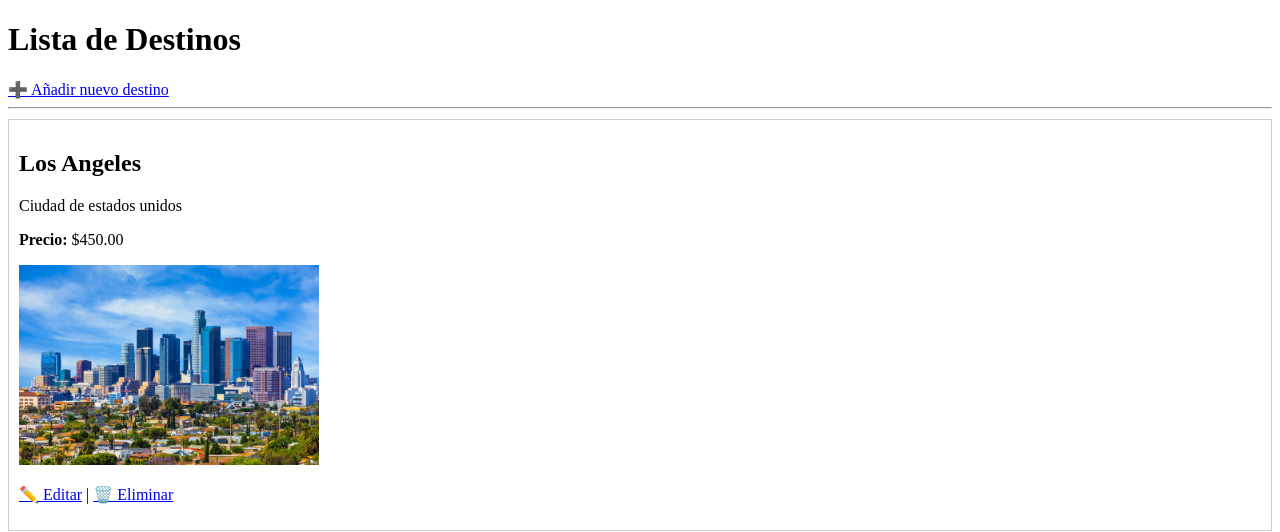
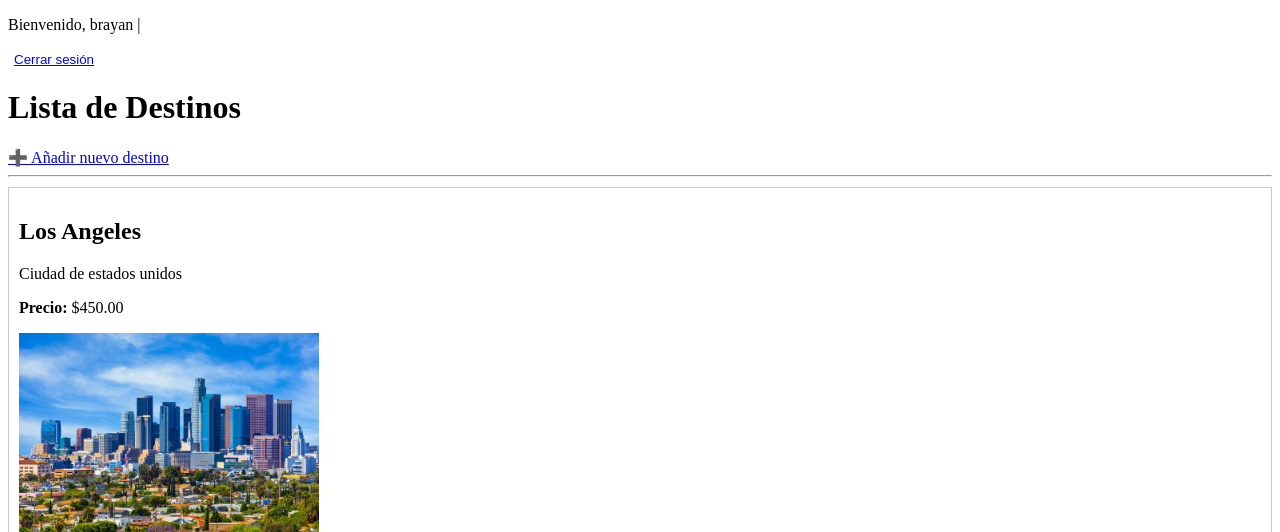
Before and after one commit to Andhyb/Programaci-n-Web-2-Teor-a-B, a Django app: page /destinos/ in a window 1280 px wide. Shown: the top 532 px of the page. Run offline with Django 5.2, Linux system fonts and the light colour scheme; a user stored in the database is signed in; data comes from the database, SQL or seed files in the repository; both versions use the stored data as it was after the commit.

Commit message:
Corregimos varios errores y cambiamos el html de lista de destinos por un error en el logout

```diff
--- a/Laboratorio6/destinos/templates/destinos/lista_destinos.html
+++ b/Laboratorio6/destinos/templates/destinos/lista_destinos.html
@@ -5,6 +5,22 @@
     <title>Destinos Turísticos</title>
 </head>
 <body>
+
+{% if user.is_authenticated %}
+    <p>
+        Bienvenido, {{ user.username }} |
+        <form method="post" action="{% url 'logout' %}" style="display:inline;">
+            {% csrf_token %}
+            <button type="submit" style="background:none; border:none; color:blue; text-decoration:underline; cursor:pointer;">
+                Cerrar sesión
+            </button>
+        </form>
+    </p>
+{% else %}
+    <a href="{% url 'login' %}">Iniciar sesión</a> |
+    <a href="{% url 'registro' %}">Registrarse</a>
+{% endif %}
+
     <h1>Lista de Destinos</h1>
 
     <a href="{% url 'agregar_destino' %}">➕ Añadir nuevo destino</a>
@@ -32,5 +48,6 @@
     {% empty %}
         <p>No hay destinos registrados aún.</p>
     {% endfor %}
+
 </body>
 </html>
--- a/Laboratorio6/destinos_turisticos/urls.py
+++ b/Laboratorio6/destinos_turisticos/urls.py
@@ -19,8 +19,11 @@ from django.contrib import admin
 from django.urls import path, include
 from django.conf import settings
 from django.conf.urls.static import static
+from django.contrib.auth.views import LogoutView
+from django.views.decorators.http import require_GET
 
 urlpatterns = [
     path('admin/', admin.site.urls),
     path('', include('destinos.urls')),
+    path('logout/', require_GET(LogoutView.as_view()), name='logout'),
 ] + static(settings.MEDIA_URL, document_root=settings.MEDIA_ROOT)
```
Also changed, not shown: Laboratorio6/db.sqlite3.
